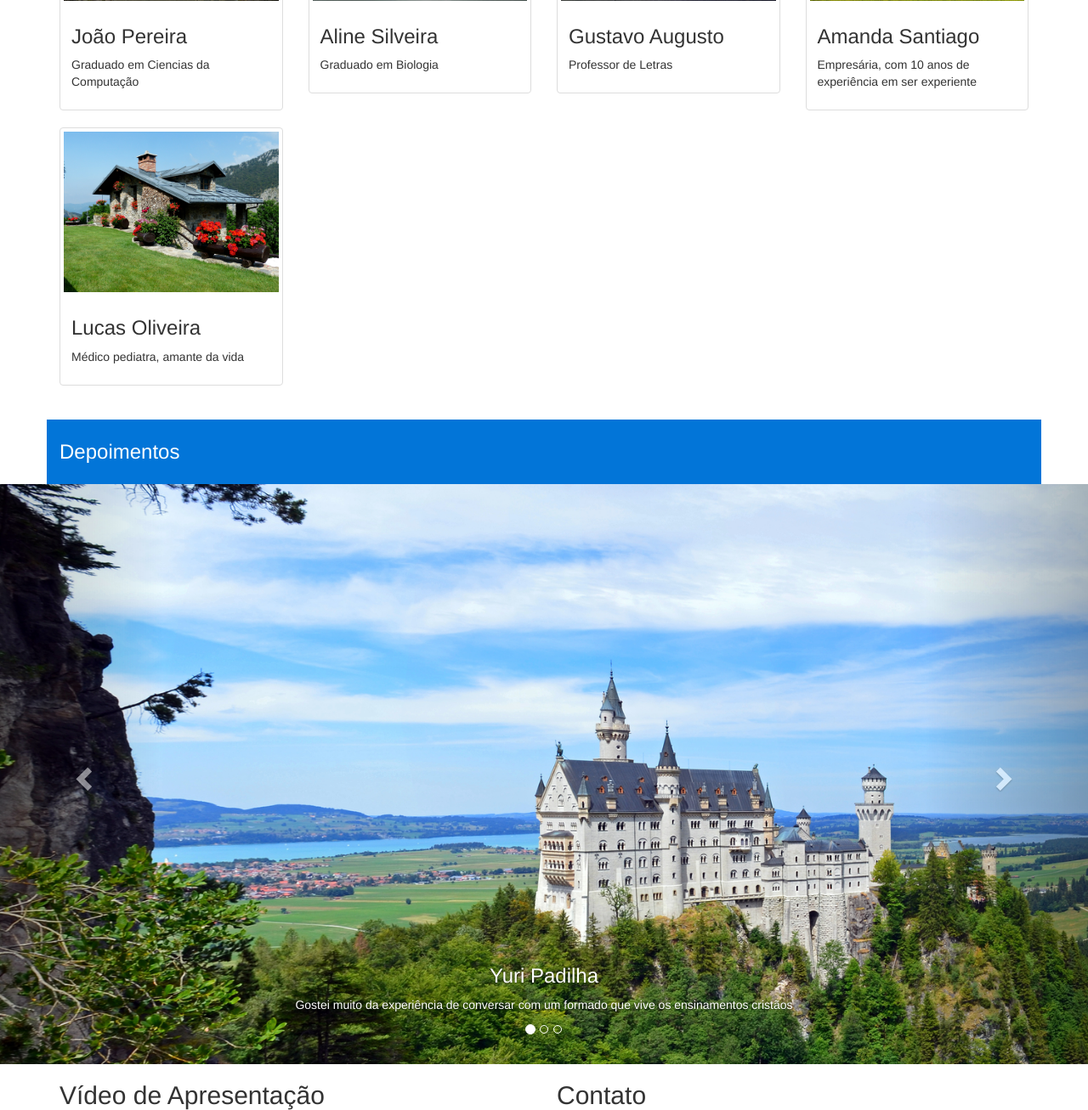
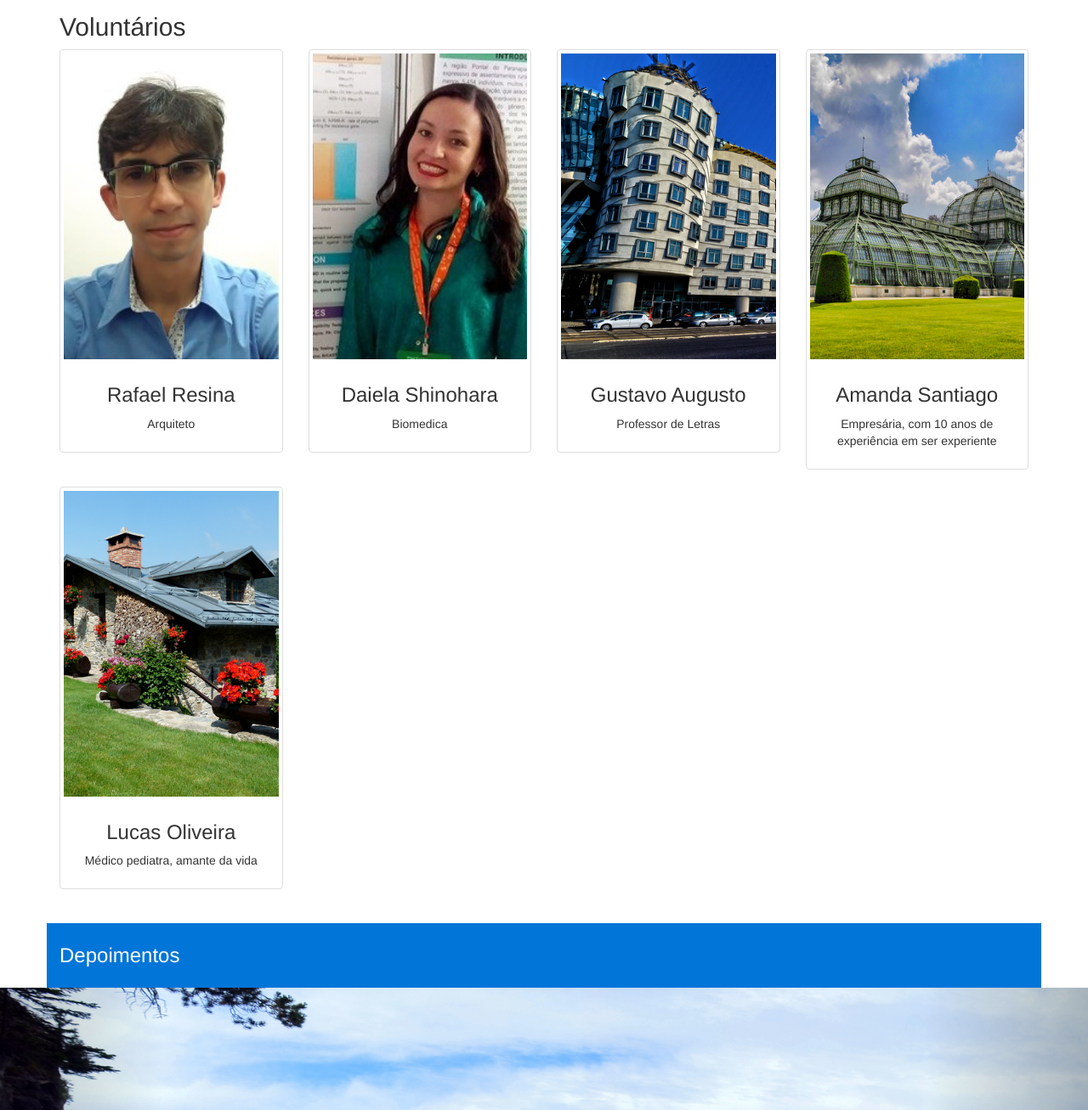
Before and after one commit to fsbflavio/projeto-mur, a PHP site: page /index.html in a window 1280 px wide. Shown: the part 1217-2524 px from the top of the page at 85% size. Run offline with PHP 8.4, Linux system fonts and the light colour scheme.

Commit message:
add imagens voluntarios

```diff
--- a/estilos.css
+++ b/estilos.css
@@ -15,38 +15,23 @@ header {
 }
 
 header h1 {
-
     margin-top: 0px;
     margin-bottom: 0px;
-}
-
-.hub-banner {
-    color: #FFF;
-    background-color: rgba(0,0,0, 0.5);
-    padding: 20px;
-    width: 80%;
-    border-radius: 8px;
-    position: absolute;
-    top: 50%;
-    left: 50%;
-    transform: translate(-50%, -50%);
-    transition: .3s;
 }
 
 .section-voluntarios figure {
     text-align: center;
   }
 
-
-  .section-voluntarios figure:hover {
+.section-voluntarios figure:hover {
     transform: scale(1.15);
   }
 
 .section-voluntarios img {
-    height: 180px;
+    height: 360px;
     width: 100%;
     object-fit: cover;
-    object-position: left bottom;
+    object-position: center top;
     transition: transform 500ms;
   }
 
--- a/index.html
+++ b/index.html
@@ -24,13 +24,13 @@
             <span class="icon-bar"></span>
             <span class="icon-bar"></span>
           </button>
-          <a class="navbar-brand" href="#sobre-nos">Projeto Rede</a>
+          <a class="navbar-brand" href="#projeto">Projeto Rede</a>
         </div>
 
         <div id="collapse-navbar" class="collapse navbar-collapse">
           <ul class="nav navbar-nav sticky-top">
+            <li><a href="#projeto">O Projeto</a></li>
             <li><a href="#sobre-nos">Sobre Nós</a></li>
-            <li><a href="#projeto">O Projeto</a></li>
             <li><a href="#voluntarios">Voluntarios</a></li>
             <li><a href="#depoimentos">Depoimentos</a></li>
             <li><a href="#videos">Video</a></li>
@@ -39,14 +39,18 @@
         </div>
       </div>
     </nav>
+  </header>
 
-  </header>
+  <section id="projeto" class="container">
+    <h2>O Projeto</h2>
+    <p>Relacionar os formados com os estudantes, dando um auxílio à sua vocação</p>
+  </section>
 
   <section id="sobre-nos" class="container">
     <h2>Sobre Nós</h2>
     <div class="row">
 
-      <!--<img class="img-responsive col-sm-6" src="https://images.pexels.com/photos/3184431/pexels-photo-3184431.jpeg" alt="">-->
+      <img class="img-responsive col-sm-6" src="img/sobre-nos.jpg" alt="Mãos uma sobre as outras simbolizando união">
       <div class="panel-group col-sm-6" id="paineis-sobre">
         <div class="panel panel-default">
           <div class="panel-heading">
@@ -77,31 +81,26 @@
     </div>
   </section>
 
-  <section id="projeto" class="container">
-    <h2>O Projeto</h2>
-    <p>Relacionar os formados com os estudantes, dando um auxílio à sua vocação</p>
-  </section>
-
-  <section id="voluntarios" class="container">
+  <section id="voluntarios" class="container section-voluntarios">
     <h2>Voluntários</h2>
 
     <div class="row">
       <div class="col-sm-6 col-md-4 col-lg-3">
         <figure class="thumbnail">
-          <img src="img/voluntarios/casa-castelo.png" alt="foto do castelo">
+          <img src="img/voluntarios/rafael-resina.jpeg" alt="Rafael Resina">
           <figcaption class="caption">
-            <h3>João Pereira</h3>
-            <p>Graduado em Ciencias da Computação</p>
+            <h3>Rafael Resina</h3>
+            <p>Arquiteto</p>
           </figcaption>
         </figure>
       </div>
 
       <div class="col-sm-6 col-md-4 col-lg-3">
         <figure class="thumbnail">
-          <img src="img/voluntarios/casa-lago.png" alt="foto do castelo">
+          <img src="img/voluntarios/daniela-shinohara.jpeg" alt="Daniela Shinohara">
           <figcaption class="caption">
-            <h3>Aline Silveira</h3>
-            <p>Graduado em Biologia</p>
+            <h3>Daiela Shinohara</h3>
+            <p>Biomedica</p>
           </figcaption>
         </figure>
       </div>
@@ -228,13 +227,12 @@
 
   <footer>
     <address>
-      <strong>Projeto X</strong><br>
-      Rua da Esperana, 344, Vila de Jesus<br>
-      Maringá, PR<br>
+      <div><strong>Projeto Rede</strong></div>
+      <div>Ministério Universidades Renovadas - Maringá, PR</div>
     </address>
     <address>
-      Tel: (44) 3333-3333<br>
-      Email: contato.mur@mur.com.br
+      <div><a href="tel:+5544999999999">(44) 3333-3333</a></div>
+      <div><a href="mailto:contato@murmaringa.com.br">contato@murmaringa.com.br</a></div>
     </address>
   </footer>
 
```
Also changed, not shown: img/castelo.jpg (deleted), img/empresa.jpg (deleted), img/voluntarios/rafael-resina-original.jpeg (added), img/voluntarios/rafael-resina.jpeg, 1 other file.
